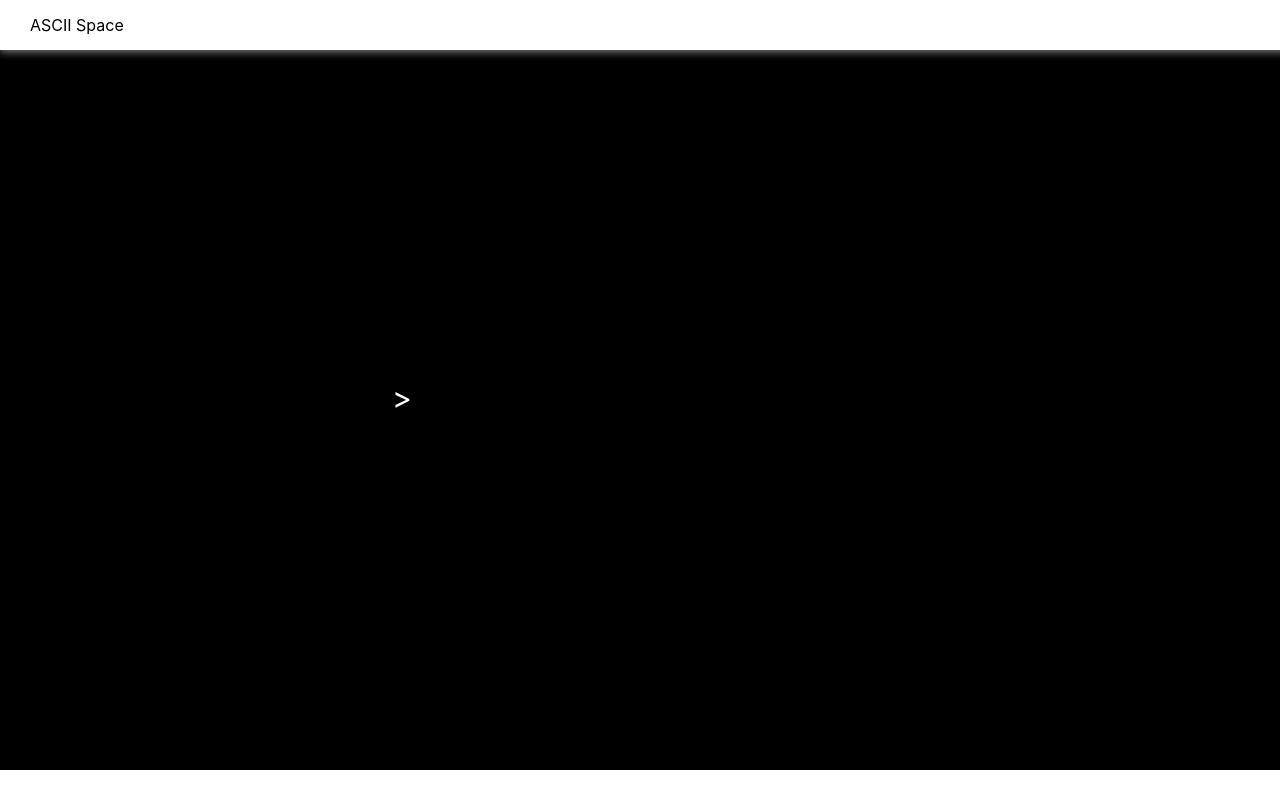
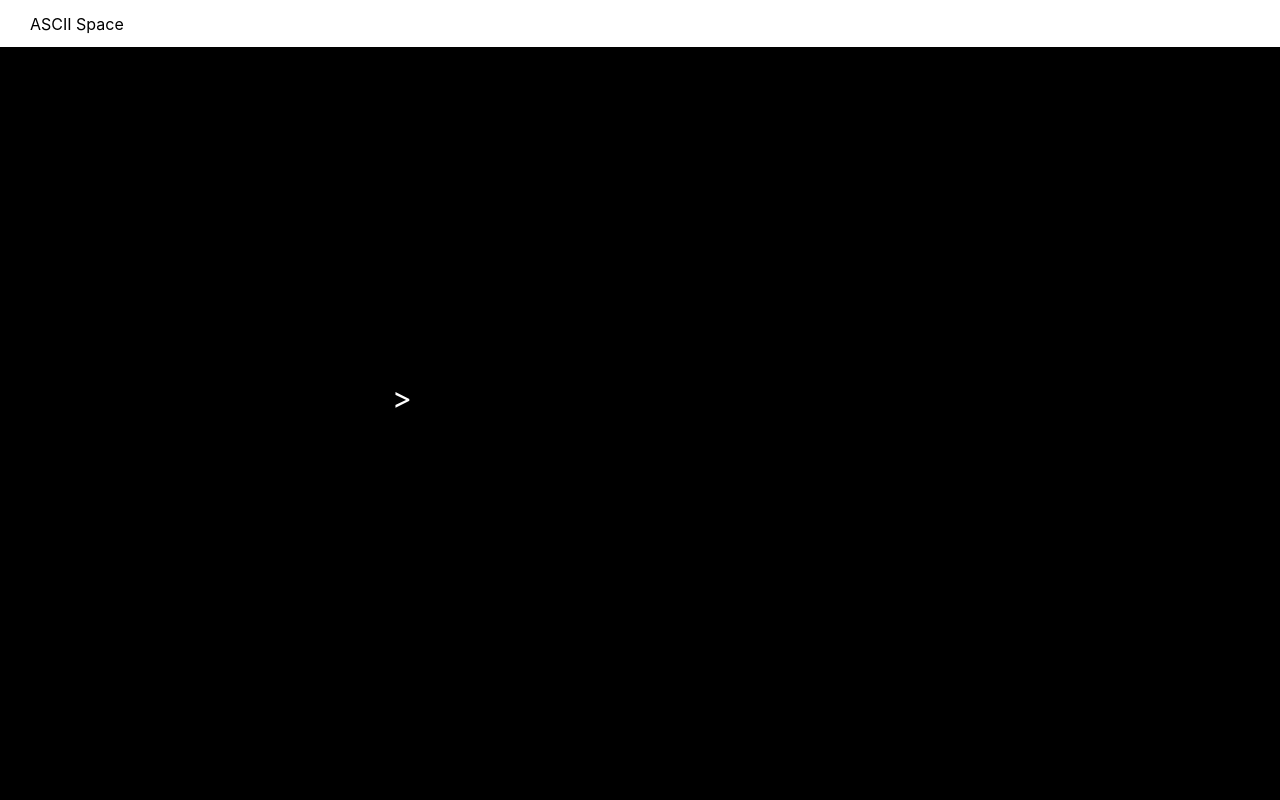
Before and after one commit to ccarrascal/react-space, a React (Create React App) app: page / in a window 1280 px wide. Built offline with nearby package versions, Linux system fonts and the light colour scheme.

Commit message:
Improved layout

```diff
--- a/src/App.css
+++ b/src/App.css
@@ -1,38 +1,7 @@
 .App {
   text-align: center;
-}
-
-.App-logo {
-  height: 40vmin;
-  pointer-events: none;
-}
-
-@media (prefers-reduced-motion: no-preference) {
-  .App-logo {
-    animation: App-logo-spin infinite 20s linear;
-  }
-}
-
-.App-header {
-  background-color: #282c34;
-  min-height: 100vh;
   display: flex;
   flex-direction: column;
-  align-items: center;
-  justify-content: center;
-  font-size: calc(10px + 2vmin);
-  color: white;
+  height: 100vh;
+  overflow: hidden;
 }
-
-.App-link {
-  color: #61dafb;
-}
-
-@keyframes App-logo-spin {
-  from {
-    transform: rotate(0deg);
-  }
-  to {
-    transform: rotate(360deg);
-  }
-}
--- a/src/components/Header/style.module.scss
+++ b/src/components/Header/style.module.scss
@@ -1,5 +1,4 @@
 header {
-  position: fixed;
   width: 100%;
   max-height: 50px;
   height: 50px;
--- a/src/components/Screen/style.module.scss
+++ b/src/components/Screen/style.module.scss
@@ -1,6 +1,5 @@
 .screen {
   width: 100%;
+  height: 100%;
   background-color: black;
-  margin-top: 50px;
-  height: 90vh;
 }
```
